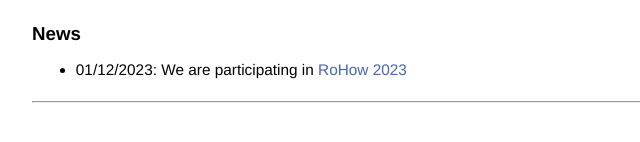
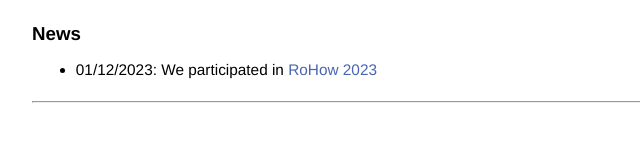
Before and after one commit to coders-group-eu/coders-robocup-website, a plain HTML site: page index.html in a window 1280 px wide. Shown: the part 238-380 px from the top of the page, 258-898 px from the left. Drawn offline with Linux system fonts and the light colour scheme.

Commit message:
typo fixed

```diff
--- a/index.html
+++ b/index.html
@@ -52,7 +52,7 @@
 
 	<ul>
 
-			<li> 01/12/2023: We are participating in <a class="link"  href="https://rohow.de/2023/en/" style="link">RoHow 2023 </a> </li>
+			<li> 01/12/2023: We participated in <a class="link"  href="https://rohow.de/2023/en/" style="link">RoHow 2023 </a> </li>
 
 	</ul>
 
```
